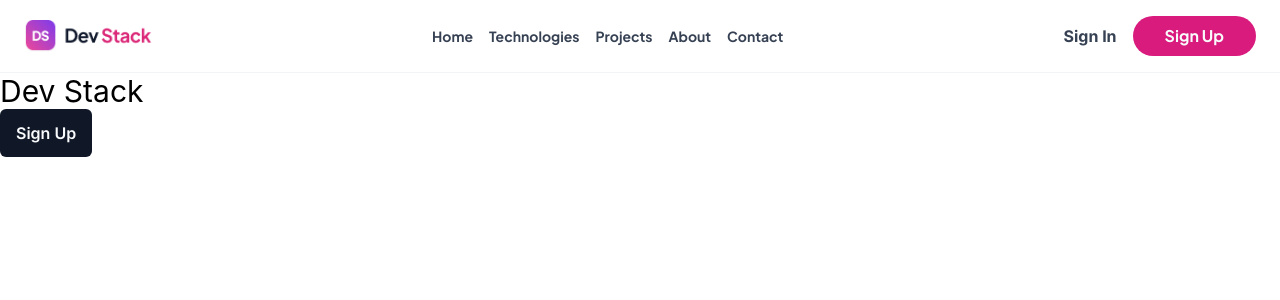
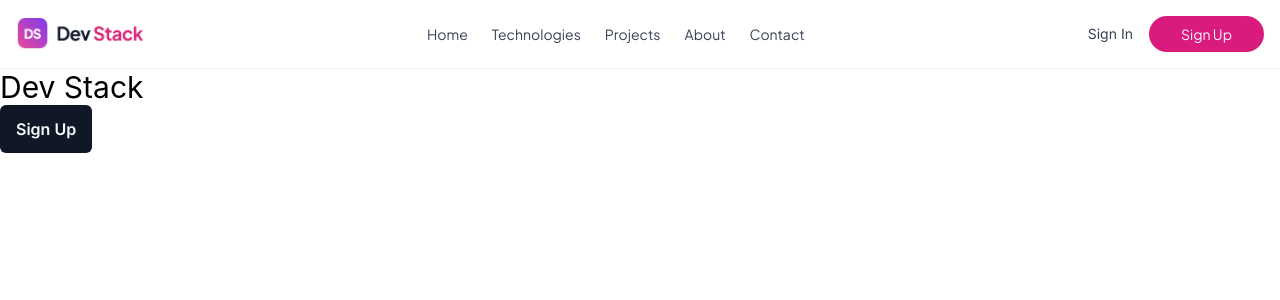
Before and after one commit to shariult/b14-a05-devstack, a React (Vite) app: page / in a window 1280 px wide. Shown: the top 300 px of the page. Built offline with nearby package versions, Linux system fonts and the light colour scheme.

Commit message:
fix navbar styles

```diff
--- a/src/components/layout/MainNav.tsx
+++ b/src/components/layout/MainNav.tsx
@@ -9,14 +9,19 @@ function MainNav() {
   function navToggleHandler(): void {
     setIsOpen((prev) => !prev);
   }
+
   return (
     <nav className="flex justify-center items-center w-full relative border-b border-b-gray-100">
-      <div className="container flex justify-between items-center px-6 py-4">
+      <div className="container p-4 flex justify-between items-center">
         <button className="cursor-pointer md:hidden" onClick={navToggleHandler}>
-          <img src={humburgerImg} alt="mobile menu" className="w-8" />
+          <img src={humburgerImg} alt="mobile menu" className="w-6" />
         </button>
 
-        <img src={logoImg} alt="company logo" className="w-32" />
+        <img
+          src={logoImg}
+          alt="company logo"
+          className="max-w-20 md:max-w-32"
+        />
 
         <NavList isOpen={isOpen} />
 
--- a/src/components/ui/NavCta.tsx
+++ b/src/components/ui/NavCta.tsx
@@ -3,13 +3,13 @@ function NavCta() {
     <div className="flex gap-4 flex-wrap md:flex-nowrap justify-center items-center">
       <a
         href="#"
-        className="inline-block text-md font-bold font-inter text-gray-700 hover:text-brand-pr"
+        className="inline-block text-sm md:text-md font-normal font-inter text-gray-700 hover:text-brand-pr"
       >
         Sign In
       </a>
       <a
         href="#"
-        className="inline-block px-8 py-2 bg-brand-pr hover:bg-pink-500 text-md text-gray-50 font-jakarta font-bold rounded-full "
+        className="inline-block px-4 py-2  md:px-8 md:py-2 bg-brand-pr hover:bg-pink-500 text-sm md:text-md text-gray-50 font-jakarta font-normal rounded-full "
       >
         Sign Up
       </a>
--- a/src/components/ui/NavLink.tsx
+++ b/src/components/ui/NavLink.tsx
@@ -7,7 +7,7 @@ type NavLinkProps = {
 function NavLink(props: NavLinkProps) {
   const { className, ...otherProps } = props;
   const classes =
-    "block md:inline-block p-4 md:p-0 hover:bg-gray-100 md:hover:bg-white font-bold font-jakarta text-sm text-gray-700 hover:text-brand-pink";
+    "block md:inline-block p-4 md:p-0 hover:bg-gray-100 md:hover:bg-white font-jakarta text-sm md:text-md text-gray-700 hover:text-brand-pink";
 
   return (
     <a
--- a/src/components/ui/NavList.tsx
+++ b/src/components/ui/NavList.tsx
@@ -1,4 +1,3 @@
-import React from "react";
 import NavLink from "./NavLink";
 
 type NavListProps = {
@@ -6,14 +5,15 @@ type NavListProps = {
 };
 
 function NavList(props: NavListProps) {
-  let classes = "scale-y-0";
+  let classes = "scale-y-0 md:scale-y-100";
+
   if (props.isOpen) {
     classes = "scale-y-100";
   }
 
   return (
     <ul
-      className={`flex flex-col md:flex-row md:flex-wrap md:gap-4 absolute top-full left-0 md:static bg-gray-50 md:bg-white w-full md:w-auto transition origin-top-left ${classes}`}
+      className={`flex flex-col md:flex-row md:flex-wrap md:gap-6 absolute top-full left-0 md:static bg-gray-50 md:bg-white w-full md:w-auto transition origin-top-left ${classes}`}
     >
       <li>
         <NavLink href="#">Home</NavLink>
```
